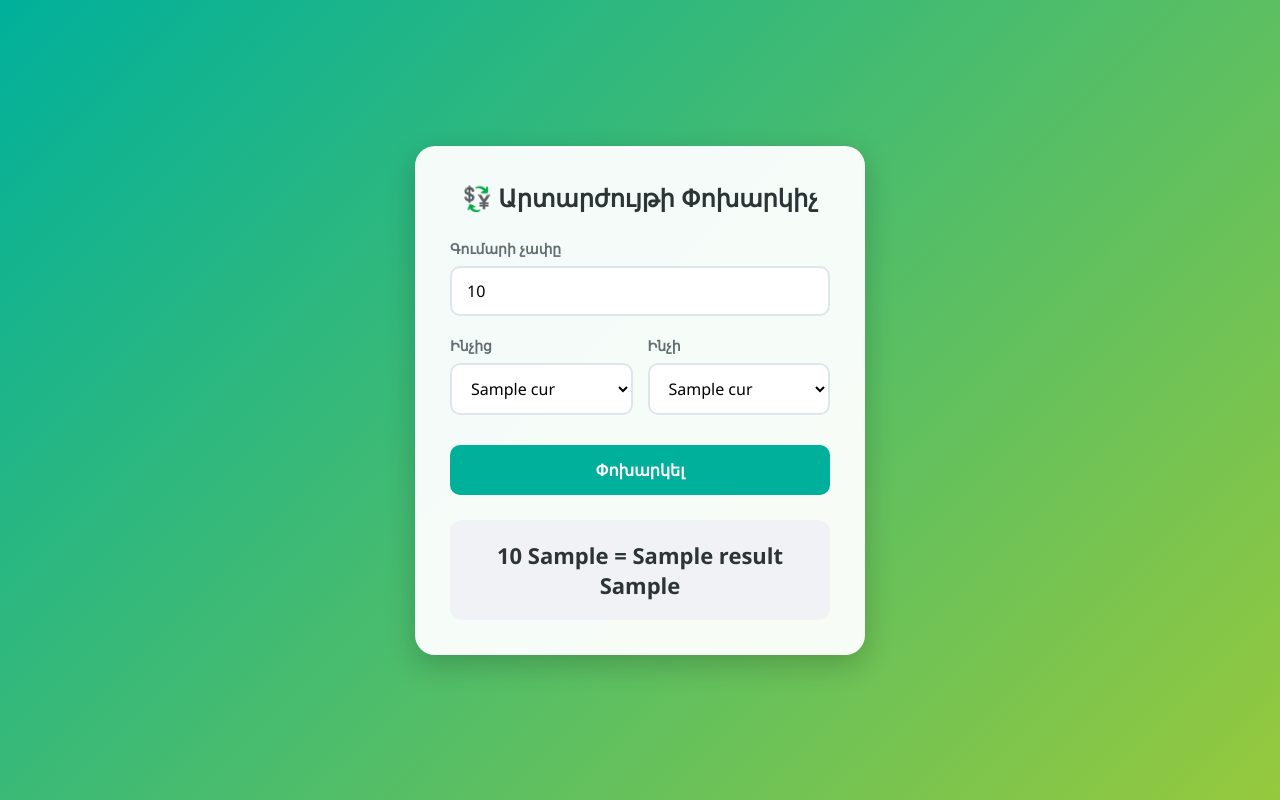
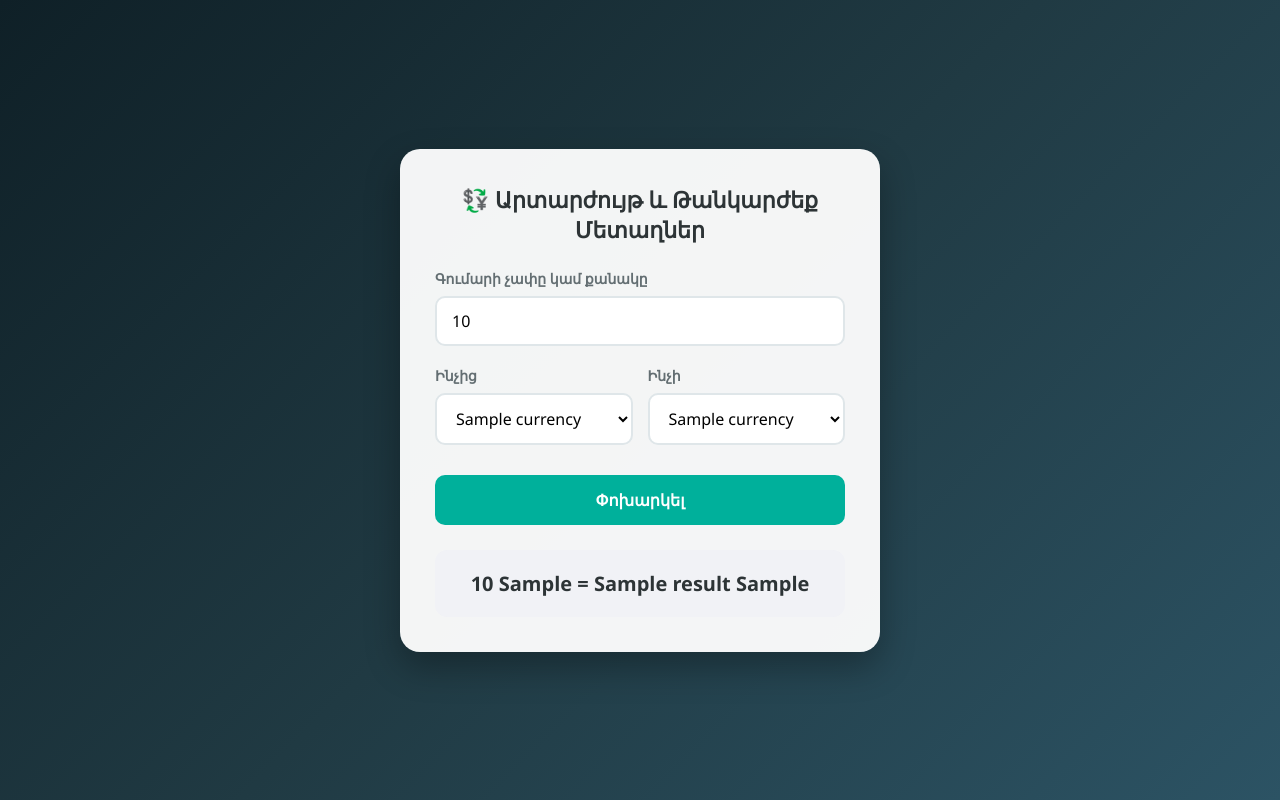
Before and after one commit to Narek201114/Currency-converter, a Flask app: template templates/converter.html in a window 1280 px wide. Run offline with Flask 3, Linux system fonts and the light colour scheme; the template is opened without the code that fills it: most values are stand-ins (such as "Sample title", 1, 10 or a date in 2020).

Commit message:
Update title and labels in converter.html

```diff
--- a/templates/converter.html
+++ b/templates/converter.html
@@ -3,11 +3,11 @@
 <head>
     <meta charset="UTF-8">
     <meta name="viewport" content="width=device-width, initial-scale=1.0">
-    <title>Արտարժույթի Փոխարկիչ</title>
+    <title>Արտարժույթի և Մետաղների Փոխարկիչ</title>
     <style>
         * { box-sizing: border-box; margin: 0; padding: 0; font-family: 'Segoe UI', sans-serif; }
         body {
-            background: linear-gradient(135deg, #00b09b, #96c93d);
+            background: linear-gradient(135deg, #0f2027, #203a43, #2c5364);
             min-height: 100vh;
             display: flex;
             justify-content: center;
@@ -18,12 +18,12 @@
             background: rgba(255, 255, 255, 0.95);
             padding: 35px;
             border-radius: 20px;
-            box-shadow: 0 10px 30px rgba(0,0,0,0.2);
+            box-shadow: 0 15px 35px rgba(0,0,0,0.3);
             width: 100%;
-            max-width: 450px;
+            max-width: 480px;
             text-align: center;
         }
-        h1 { color: #2d3436; margin-bottom: 25px; font-size: 24px; }
+        h1 { color: #2d3436; margin-bottom: 25px; font-size: 22px; }
         .form-group { margin-bottom: 20px; text-align: left; }
         label { display: block; margin-bottom: 8px; color: #636e72; font-weight: 600; font-size: 14px; }
         input, select {
@@ -57,9 +57,10 @@
             background: #f1f2f6;
             padding: 20px;
             border-radius: 12px;
-            font-size: 22px;
+            font-size: 20px;
             font-weight: bold;
             color: #2d3436;
+            word-break: break-all;
         }
         .error-msg { background: #ff7675; color: white; padding: 10px; border-radius: 8px; margin-bottom: 15px; font-size: 14px; }
     </style>
@@ -67,7 +68,7 @@
 <body>
 
 <div class="container">
-    <h1>💱 Արտարժույթի Փոխարկիչ</h1>
+    <h1>💱 Արտարժույթ և Թանկարժեք Մետաղներ</h1>
 
     {% if error %}
         <div class="error-msg">{{ error }}</div>
@@ -75,16 +76,16 @@
 
     <form method="POST">
         <div class="form-group">
-            <label>Գումարի չափը</label>
-            <input type="number" step="any" name="amount" value="{{ amount }}" required>
+            <label>Գումարի չափը կամ քանակը</label>
+            <input type="text" name="amount" value="{{ amount }}" required>
         </div>
 
         <div class="row">
             <div class="form-group">
-            <label>Ինչից</label>
+                <label>Ինչից</label>
                 <select name="from_curr">
-                    {% for cur in currencies %}
-                        <option value="{{ cur }}" {% if cur == from_curr %}selected{% endif %}>{{ cur }}</option>
+                    {% for code, name in currencies.items() %}
+                        <option value="{{ code }}" {% if code == from_curr %}selected{% endif %}>{{ name }}</option>
                     {% endfor %}
                 </select>
             </div>
@@ -92,8 +93,8 @@
             <div class="form-group">
                 <label>Ինչի</label>
                 <select name="to_curr">
-                    {% for cur in currencies %}
-                        <option value="{{ cur }}" {% if cur == to_curr %}selected{% endif %}>{{ cur }}</option>
+                    {% for code, name in currencies.items() %}
+                        <option value="{{ code }}" {% if code == to_curr %}selected{% endif %}>{{ name }}</option>
                     {% endfor %}
                 </select>
             </div>
```
